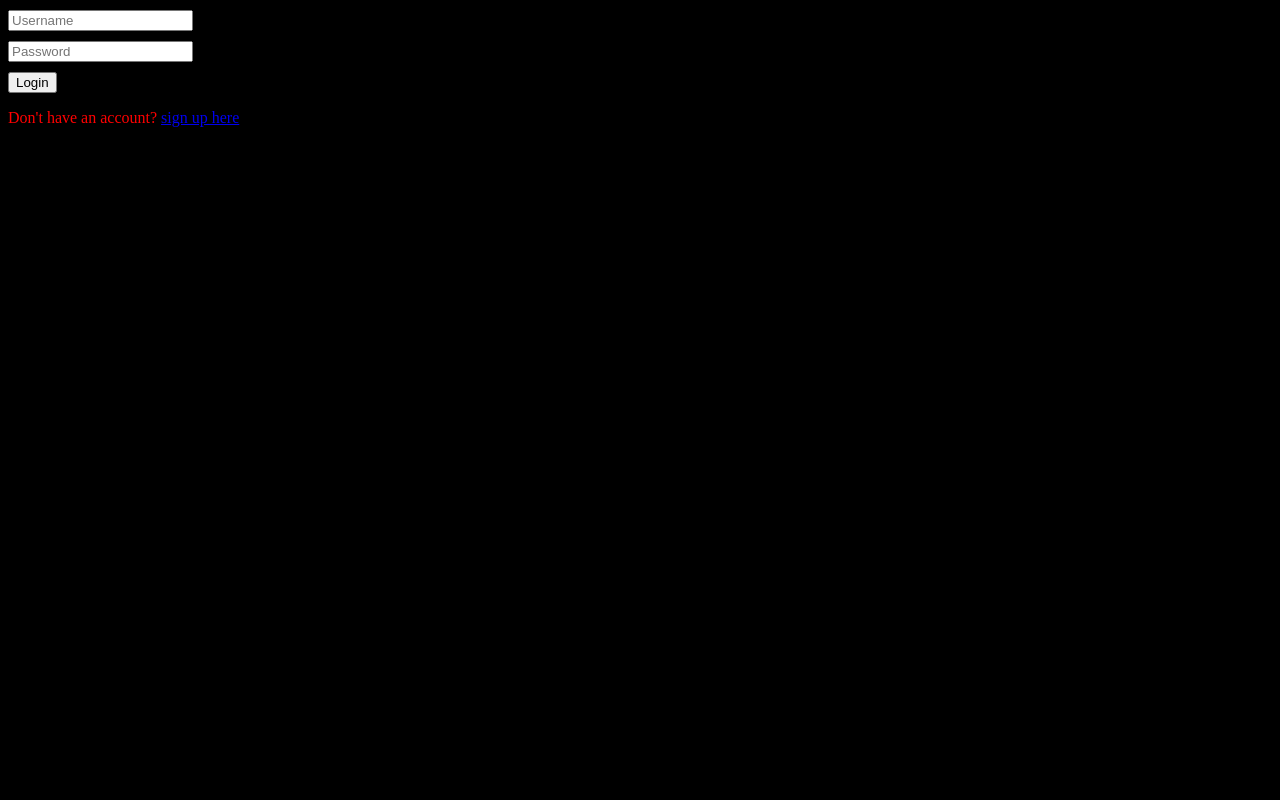
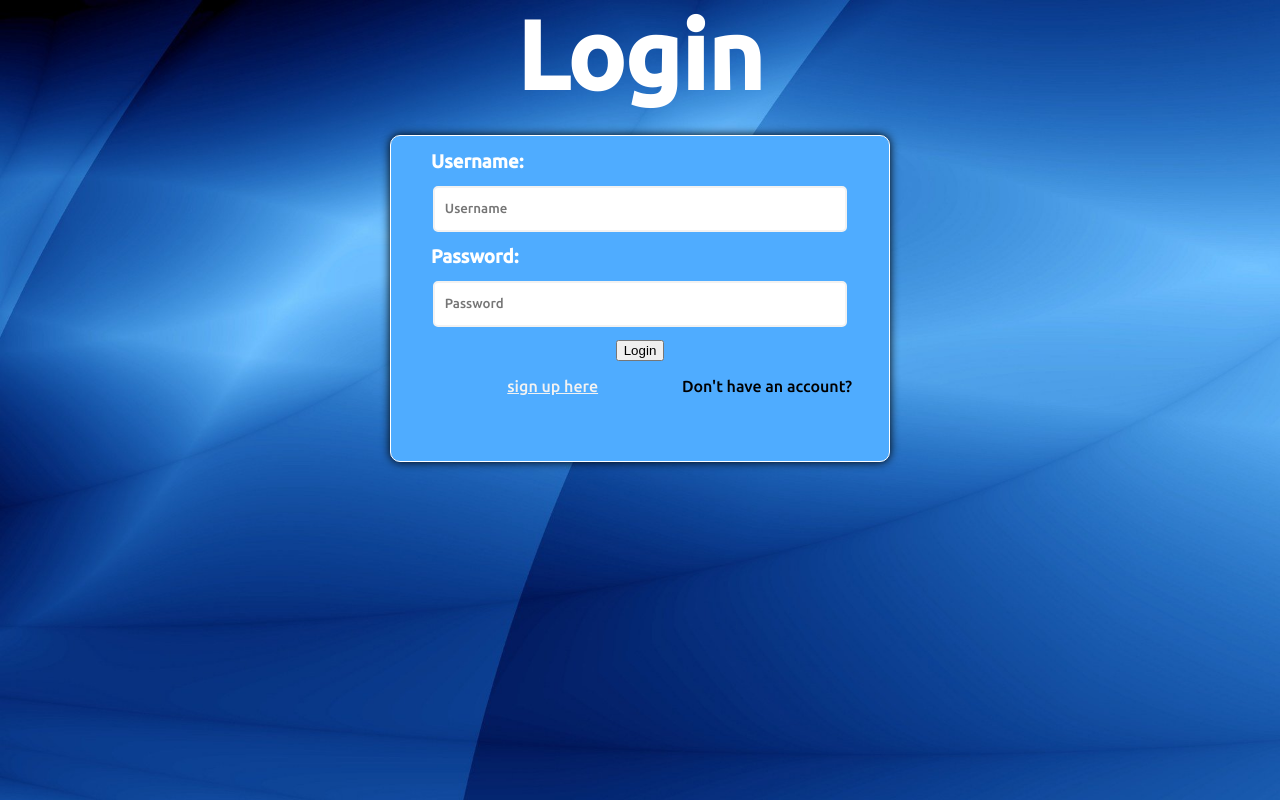
Before and after one commit to rbrbrbrb8/project-alpha, a website: page pages/index.html in a window 1280 px wide. Drawn offline with Linux system fonts and the light colour scheme.

Commit message:
added a bit of style to login page

```diff
--- a/pages/index.html
+++ b/pages/index.html
@@ -5,18 +5,26 @@
     <meta http-equiv="X-UA-Compatible" content="IE=edge">
     <meta name="viewport" content="width=device-width, initial-scale=1.0">
     <link rel="stylesheet" href="/css/styles.css">
+    <link href='https://fonts.googleapis.com/css?family=Ubuntu:500' rel='stylesheet' type='text/css'>
     <script src="/vendors/angular.min.js"></script>
     <!-- <script src = "scripts/LoginVerification.js"></script> -->
 
     <title>Login</title>
 </head>
 <body>
-    <form ng-submit="checkCredentials()" novalidate>
-        <input type="text" placeholder="Username" ng-model="login.username" />
-        <input type="text" placeholder="Password" ng-model="login.password" />
-        <input type="submit" value="Login" />
-        <p>Don't have an account? <a href="/signup">sign up here</a></p>
-    </form>
+    <div class = "auth">
+        <div class="auth-header">
+            <h1>Login</h1>
+        </div>
+        <form ng-submit="checkCredentials()" novalidate class="auth-form">
+            <h3>Username:</h3>
+            <input type="text" placeholder="Username" ng-model="login.username" />
+            <h3>Password:</h3>
+            <input type="text" placeholder="Password" ng-model="login.password" />
+            <input type="submit" value="Login" />
+            <p>Don't have an account? <a href="/signup" class="auth-switch-form">sign up here</a></p>
+        </form>
+    </div>
 
 
 </body>
--- a/static/css/styles.css
+++ b/static/css/styles.css
@@ -1,11 +1,80 @@
 body{
-    background-color: black;
-    color: red;
+    background: url('/res/login_background.jpg');
+    margin:0px;
+    font-family: 'Ubuntu', sans-serif;
+	background-size: 100%;
 }
-input{
-    display: block;
-    margin-top: 10px;
-}
-input.ng-touched.ng-invalid{
+h1, h2, h3, h4, h5, h6, a {
+    margin:0; padding:0;
+  }
+
+
+  .auth {
+    margin:0 auto;
+    max-width:500px;
+  }
+  .auth-header {
+    color:#fff;
+    text-align:center;
+    font-size:300%;
+  }
+  /* .login-header h1 {
+     text-shadow: 0px 5px 15px #000; */
+
+  .auth-form {
+    border:.5px solid #fff;
+    background:#4facff;
+    border-radius:10px;
+    box-shadow:0px 0px 10px #000;
+  }
+  .auth-form h3 {
+    text-align:left;
+    margin-left:40px;
+    color:#fff;
+  }
+  .auth-form {
+    box-sizing:border-box;
+    padding-top:15px;
+      padding-bottom:10%;
+    margin:5% auto;
+    text-align:center;
+  }
+  .auth input[type="text"],
+  .auth input[type="password"] {
+    max-width:400px;
+      width: 80%;
+    line-height:3em;
+    font-family: 'Ubuntu', sans-serif;
+    margin:1em 2em;
+    border-radius:5px;
+    border:2px solid #f2f2f2;
+    outline:none;
+    padding-left:10px;
+  }
+  .auth-form input[type="button"] {
+    height:30px;
+    width:100px;
+    background:#fff;
+    border:1px solid #f2f2f2;
+    border-radius:20px;
+    color: slategrey;
+    text-transform:uppercase;
+    font-family: 'Ubuntu', sans-serif;
+    cursor:pointer;
+  }
+  .auth-switch-form{
+    color:#f2f2f2;
+    margin-left:-70%;
+    cursor:pointer;
+    text-decoration:underline;
+  }
+  .no-access {
+    color:#E86850;
+    margin:20px 0px 20px -57%;
+    text-decoration:underline;
+    cursor:pointer;
+  }
+
+.auth-form input.ng-touched.ng-invalid{
     border: 2px solid red;
 }
```
Also changed, not shown: static/res/login_background.jpg (added).
